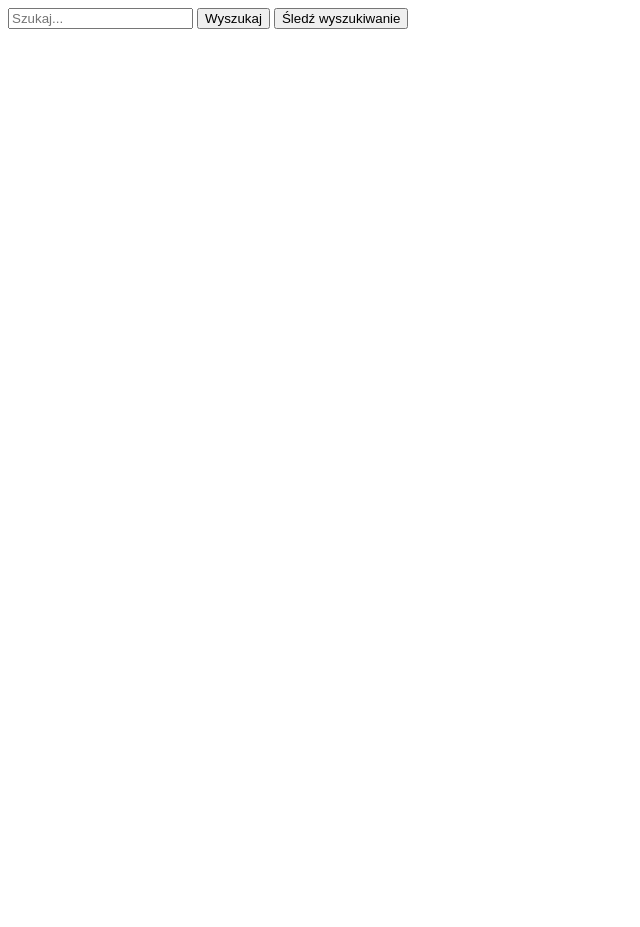
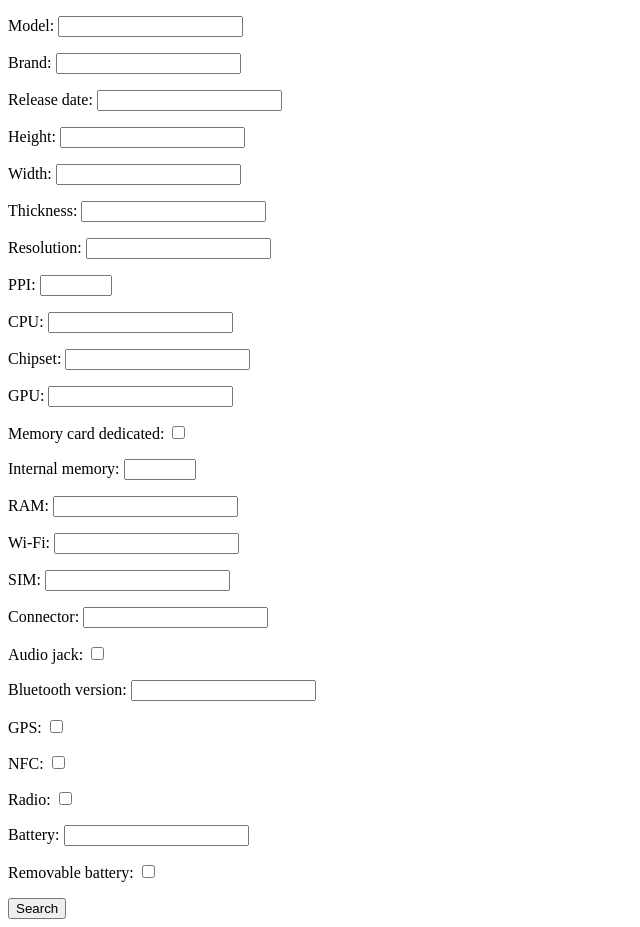
Before and after one commit to cdakk2000/Bazy_Danych_Projekt, a Django app: page /search/ in a window 1280 px wide. Shown: the whole page, without its empty margins (0-640 px from the left). Before the commit the page ends 29 px from the top, so only its background shows below. Run offline with Django 4.2, Linux system fonts and the light colour scheme; some libraries are stand-ins or nearby versions.

Commit message:
search form

```diff
--- a/templates/options.html
+++ b/templates/options.html
@@ -8,6 +8,6 @@
     <form method="post">
         {% csrf_token %}
         {{ form }}
-        <button type="submit">Przejdź do opcji</button>
+        <button type="submit">Submit option</button>
     </form>
 </html>
--- a/templates/savesearch.html
+++ b/templates/savesearch.html
@@ -2,5 +2,10 @@
 <html>
   <head>
     <title>Zapisz</title>
+    <form>
+      {% csrf_token %}
+      {{ form.as_p }}
+      <button type="button">Save</button>
+    </form>
   </head>
 </html>
--- a/templates/search.html
+++ b/templates/search.html
@@ -6,9 +6,9 @@
   <body>
     <!-- Pole wyszukiwania -->
     <form>
-      <input type="text" placeholder="Szukaj...">
-      <button type="submit">Wyszukaj</button>
-      <button type="button">Śledź wyszukiwanie</button>
+      {% csrf_token %}
+      {{ form.as_p }}
+      <button type="button">Search</button>
     </form>
   </body>
 </html>
--- a/testdb/forms.py
+++ b/testdb/forms.py
@@ -2,9 +2,35 @@ from django import forms
 #formularz logowania
 class LoginForm(forms.Form):
     username = forms.EmailField(label='Username', max_length=100)
-    password = forms.CharField(label='Password', max_length=100)
+    password = forms.CharField(label='Password', max_length=100, widget= forms.PasswordInput)
 #formularz opcji
 class OptionsForm(forms.Form):
     compare  = forms.BooleanField(label='Compare', required=False)
     findphone = forms.BooleanField(label='Find phone', required=False)
     savesearch = forms.BooleanField(label='Save search', required=False)
+
+class SearchForm(forms.Form):
+    model = forms.CharField(label='Model', max_length=64)
+    brand = forms.CharField(label='Brand', max_length=16)
+    release = forms.DateField(label='Release date')
+    height = forms.FloatField(label='Height', min_value=0, step_size = 0.01)
+    width = forms.FloatField(label='Width', min_value=0, step_size = 0.01)
+    thickness = forms.FloatField(label='Thickness', min_value=0, step_size = 0.01)
+    reslution = forms.CharField(label='Resolution', max_length=12)
+    ppi = forms.IntegerField(label='PPI',min_value=0, max_value=1000)
+    cpu = forms.CharField(label='CPU', max_length=128)
+    chipset = forms.CharField(label='Chipset', max_length=23)
+    gpu = forms.CharField(label='GPU', max_length=64)
+    memory_card_dedicated = forms.BooleanField(label='Memory card dedicated', required=False)
+    internal_memory = forms.IntegerField(label='Internal memory',min_value=0, max_value=4096, step_size = 1)
+    ram = forms.IntegerField(label='RAM',min_value=0, step_size = 1)
+    wifi = forms.CharField(label='Wi-Fi', max_length=32)
+    sim = forms.CharField(label='SIM', max_length=128)
+    connector = forms.CharField(label='Connector', max_length=32)
+    audio_jack = forms.BooleanField(label='Audio jack', required=False)
+    bluetooth_version = forms.FloatField(label='Bluetooth version', min_value=3, step_size = 0.1)
+    gps = forms.BooleanField(label='GPS', required=False)
+    nfc = forms.BooleanField(label='NFC', required=False)
+    radio = forms.BooleanField(label='Radio', required=False)
+    battery_capacity = forms.IntegerField(label='Battery', min_value=0, step_size = 100)
+    battery_removable = forms.BooleanField(label='Removable battery', required=False)
--- a/testdb/views.py
+++ b/testdb/views.py
@@ -3,7 +3,7 @@ from django.shortcuts import render, redirect
 from django.views import View
 from django.http import HttpResponseRedirect
 
-from .forms import LoginForm, OptionsForm
+from .forms import LoginForm, OptionsForm, SearchForm
 
 class Index(View):
     template = 'index.html'
@@ -59,7 +59,8 @@ class Options(View):
 class Search(View):
     template = 'search.html'
     def get(self, request):
-        return render(request, self.template)
+        form = SearchForm()
+        return render(request, self.template, {"form":form})
     def post(self, request):
         pass
 
@@ -71,7 +72,8 @@ class Compare(View):
 class SaveSearch(View):
     template = "savesearch.html"
     def get(self, request):
-        return render(request, self.template)
+        form = SearchForm()
+        return render(request, self.template, {"form":form})
 
 class Admin(View):
     template = 'admin.html'
```
